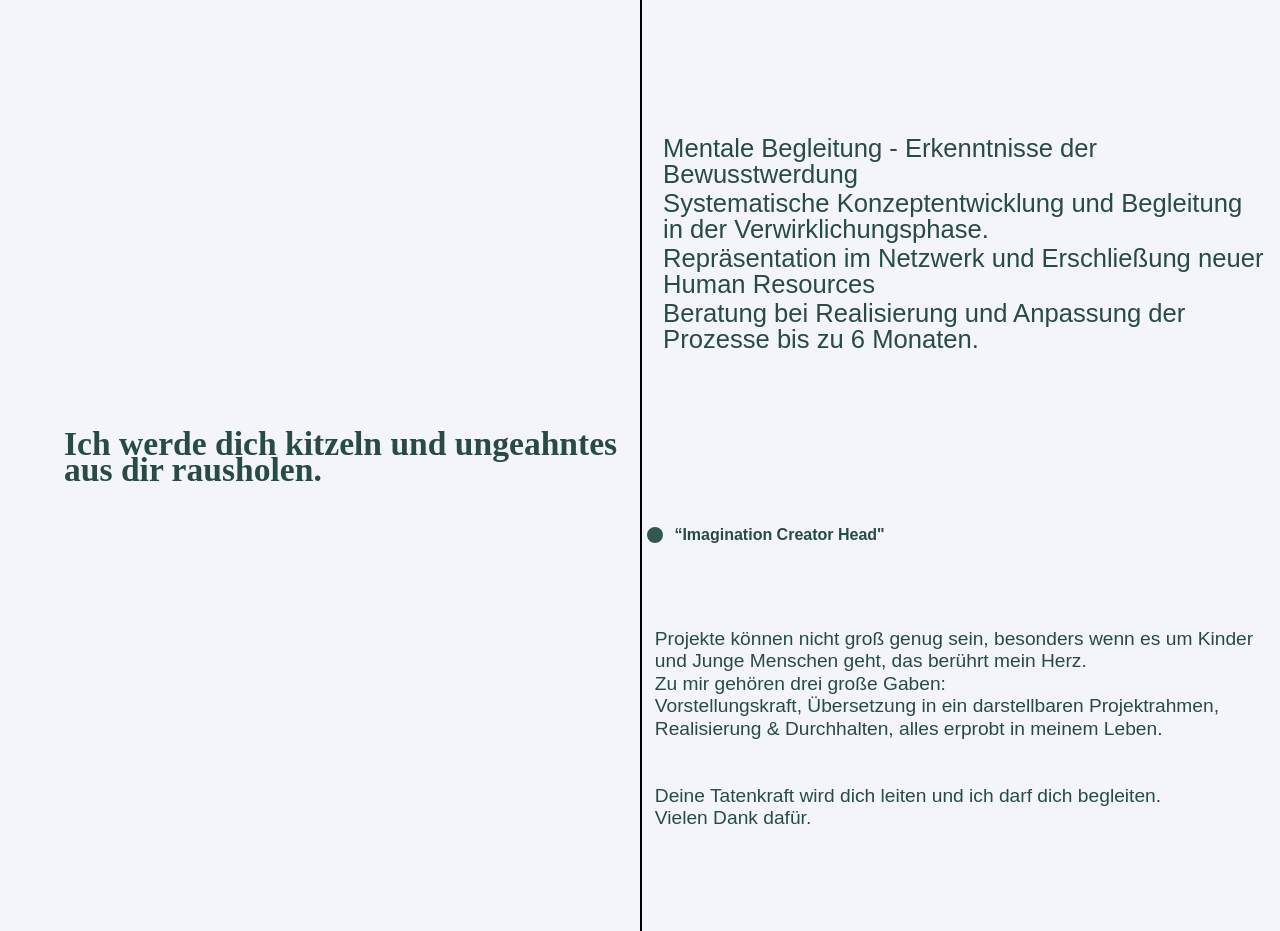
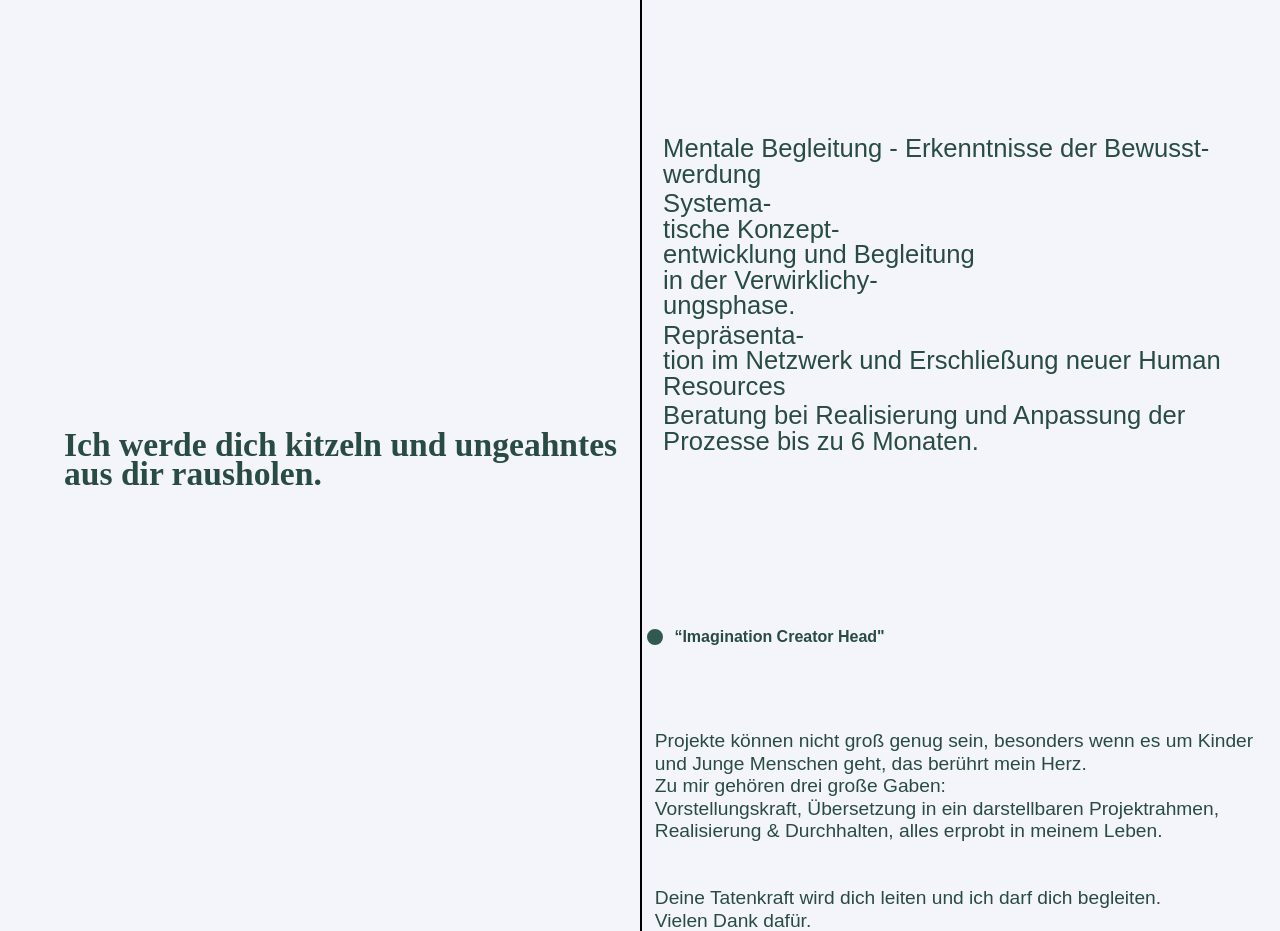
Before and after one commit to velaspis/ECM-repo, a React (Vite) app: page / in a window 1280 px wide. Shown: the part 1940-2871 px from the top of the page. Built offline with nearby package versions, Linux system fonts and the light colour scheme; what react-scroll-motion would draw is missing.

Commit message:
text overflow

```diff
--- a/src/App.jsx
+++ b/src/App.jsx
@@ -131,16 +131,25 @@ function App() {
           />
           <ul>
             <li data-aos="fade-left">
-              Mentale Begleitung - Erkenntnisse der Bewusstwerdung
+              Mentale Begleitung - Erkenntnisse der Bewusst-
+              <br />
+              werdung
             </li>
 
             <li data-aos="fade-left">
-              Systematische Konzeptentwicklung und Begleitung
+              Systema- <br />
+              tische Konzept-
               <br />
-              in der Verwirklichungsphase.
+              entwicklung und Begleitung
+              <br />
+              in der Verwirklichy-
+              <br />
+              ungsphase.
             </li>
             <li data-aos="fade-left">
-              Repräsentation im Netzwerk und Erschließung neuer Human Resources
+              Repräsenta-
+              <br />
+              tion im Netzwerk und Erschließung neuer Human Resources
             </li>
             <li data-aos="fade-left">
               Beratung bei Realisierung und Anpassung der Prozesse bis zu 6
@@ -150,7 +159,10 @@ function App() {
           <div className="bottom-right">
             <h1 data-aos="fade">“Imagination Creator Head"</h1>
 
-            <p dangerouslySetInnerHTML={{ __html: data.leadertext2 }} />
+            <p
+              data-aos="fade-left"
+              dangerouslySetInnerHTML={{ __html: data.leadertext2 }}
+            />
           </div>
         </div>
       </div>
--- a/src/components/doublepage/left.scss
+++ b/src/components/doublepage/left.scss
@@ -46,7 +46,7 @@
       }
 
       font-size: calc(var(--char) * 10.5);
-      line-height: calc(var(--char) * 8);
+      line-height: calc(var(--char) * 9);
       overflow: hidden;
     }
   }
```
